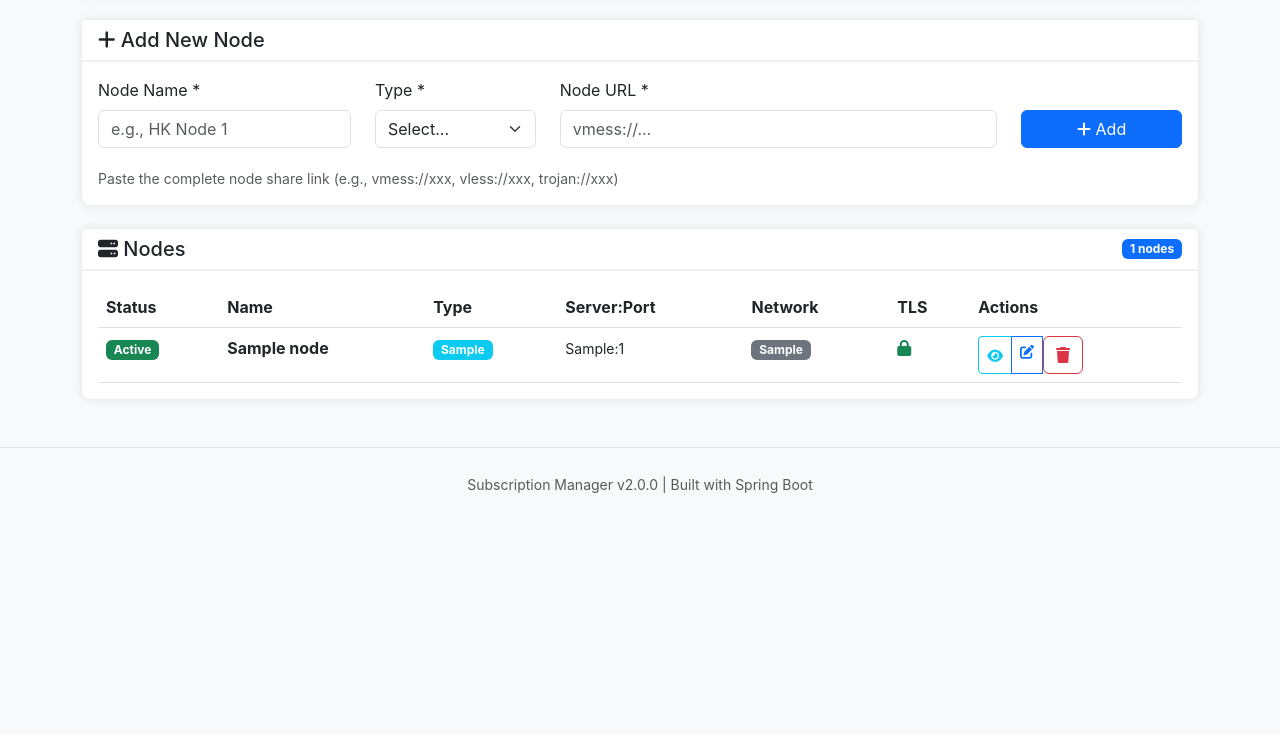
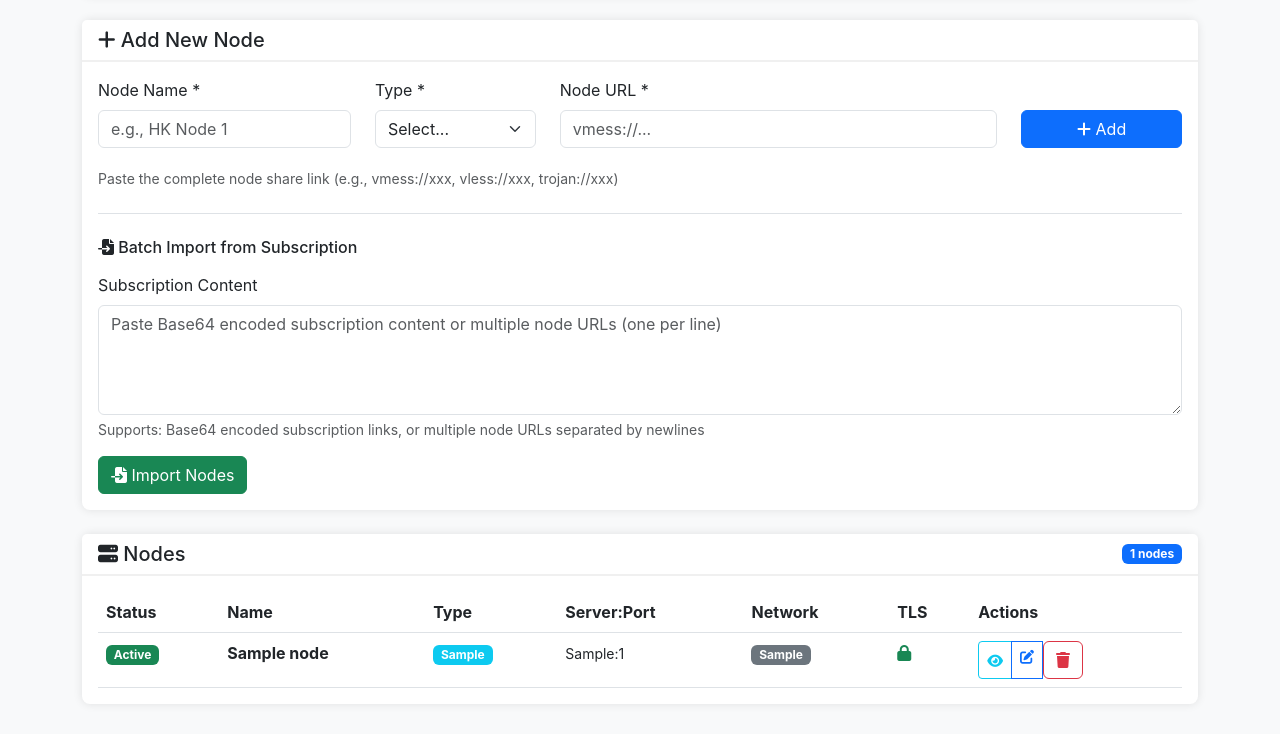
Before and after one commit to wang-zewen/sub_manager, a Spring Boot app: page /groups/1/nodes in a window 1280 px wide. Shown: the part 482-1216 px from the top of the page. Before the commit the page ends 975 px from the top, so only its background shows below. Run offline with Spring Boot 4, Linux system fonts and the light colour scheme; the visitor is signed in with stand-in values (Sample User, id 1); tables that the repository leaves empty hold one stand-in row (values such as "Sample post"); some of the project's set-up classes (security, data sources, template engines, error pages and the like) are left out, and stand-ins take their place.

Commit message:
feat: Add batch import functionality for subscription nodes
Added ability to import multiple nodes at once from Base64-encoded
subscription links or plain text node URLs.

Features:
- New "Batch Import" section in nodes page
- Supports Base64-encoded subscription content (auto-detects and decodes)
- Supports plain text with multiple node URLs (one per line)
- Handles vmess://, vless://, trojan://, ss://, hysteria://, hysteria2://
- Auto-detects node type from URL prefix
- Shows success/error count after import
- Uses existing NodeParser for consistent parsing

Usage: Paste Base64 subscription content or multiple node URLs into
the textarea and click "Import Nodes".

```diff
--- a/src/main/java/com/submanager/subscriptionmanager/controller/SubscriptionGroupController.java
+++ b/src/main/java/com/submanager/subscriptionmanager/controller/SubscriptionGroupController.java
@@ -97,6 +97,89 @@ public class SubscriptionGroupController {
         return "redirect:/groups/" + groupId + "/nodes";
     }
 
+    @PostMapping("/{groupId}/nodes/batch-import")
+    public String batchImportNodes(@PathVariable Long groupId,
+                                   @RequestParam("subscriptionContent") String subscriptionContent,
+                                   RedirectAttributes redirectAttributes) {
+        if (subscriptionContent == null || subscriptionContent.trim().isEmpty()) {
+            redirectAttributes.addFlashAttribute("error", "Subscription content is empty");
+            return "redirect:/groups/" + groupId + "/nodes";
+        }
+
+        SubscriptionGroup group = subscriptionService.getGroupById(groupId)
+                .orElseThrow(() -> new RuntimeException("Group not found"));
+
+        try {
+            // Try to decode as Base64 first
+            String decodedContent = subscriptionContent.trim();
+            try {
+                byte[] decodedBytes = java.util.Base64.getDecoder().decode(subscriptionContent.trim());
+                decodedContent = new String(decodedBytes, java.nio.charset.StandardCharsets.UTF_8);
+            } catch (Exception e) {
+                // Not Base64, use original content
+            }
+
+            // Split by newlines and filter valid node URLs
+            String[] lines = decodedContent.split("\\r?\\n");
+            int successCount = 0;
+            int errorCount = 0;
+
+            for (String line : lines) {
+                line = line.trim();
+                if (line.isEmpty()) continue;
+
+                // Check if line is a valid node URL
+                if (line.startsWith("vmess://") || line.startsWith("vless://") ||
+                    line.startsWith("trojan://") || line.startsWith("ss://") ||
+                    line.startsWith("hysteria://") || line.startsWith("hysteria2://")) {
+
+                    try {
+                        ProxyNode node = new ProxyNode();
+                        node.setConfig(line);
+                        node.setSubscriptionGroup(group);
+
+                        // Determine node type from URL
+                        if (line.startsWith("vmess://")) {
+                            node.setType("vmess");
+                        } else if (line.startsWith("vless://")) {
+                            node.setType("vless");
+                        } else if (line.startsWith("trojan://")) {
+                            node.setType("trojan");
+                        } else if (line.startsWith("ss://")) {
+                            node.setType("shadowsocks");
+                        } else if (line.startsWith("hysteria://")) {
+                            node.setType("hysteria");
+                        } else if (line.startsWith("hysteria2://")) {
+                            node.setType("hysteria2");
+                        }
+
+                        // Parse node URL to extract detailed information
+                        nodeParser.parseAndPopulateNode(node);
+
+                        subscriptionService.createNode(node);
+                        successCount++;
+                    } catch (Exception e) {
+                        System.err.println("Failed to import node: " + line + " - " + e.getMessage());
+                        errorCount++;
+                    }
+                }
+            }
+
+            if (successCount > 0) {
+                redirectAttributes.addFlashAttribute("success",
+                    "Successfully imported " + successCount + " node(s)" +
+                    (errorCount > 0 ? " (" + errorCount + " failed)" : ""));
+            } else {
+                redirectAttributes.addFlashAttribute("error", "No valid nodes found in the content");
+            }
+
+        } catch (Exception e) {
+            redirectAttributes.addFlashAttribute("error", "Failed to import nodes: " + e.getMessage());
+        }
+
+        return "redirect:/groups/" + groupId + "/nodes";
+    }
+
     @GetMapping("/nodes/{id}/edit")
     public String editNodeForm(@PathVariable Long id, Model model, HttpServletRequest request) {
         ProxyNode node = subscriptionService.getNodeById(id)
--- a/src/main/resources/templates/nodes.html
+++ b/src/main/resources/templates/nodes.html
@@ -136,6 +136,24 @@
                         Paste the complete node share link (e.g., vmess://xxx, vless://xxx, trojan://xxx)
                     </div>
                 </form>
+
+                <!-- Batch Import Section -->
+                <div th:if="${editMode == null or editMode == false}" class="mt-4 pt-4 border-top">
+                    <h6 class="mb-3"><i class="fas fa-file-import"></i> Batch Import from Subscription</h6>
+                    <form th:action="@{/groups/{groupId}/nodes/batch-import(groupId=${group.id})}" method="post">
+                        <div class="mb-3">
+                            <label for="subscriptionContent" class="form-label">Subscription Content</label>
+                            <textarea class="form-control" id="subscriptionContent" name="subscriptionContent"
+                                      rows="4" placeholder="Paste Base64 encoded subscription content or multiple node URLs (one per line)"></textarea>
+                            <div class="form-text">
+                                Supports: Base64 encoded subscription links, or multiple node URLs separated by newlines
+                            </div>
+                        </div>
+                        <button type="submit" class="btn btn-success">
+                            <i class="fas fa-file-import"></i> Import Nodes
+                        </button>
+                    </form>
+                </div>
 
                 <!-- Edit Node Form -->
                 <form th:if="${editMode != null and editMode == true}" th:action="@{/groups/nodes/{id}/update(id=${node.id})}" method="post" th:object="${node}">
```
